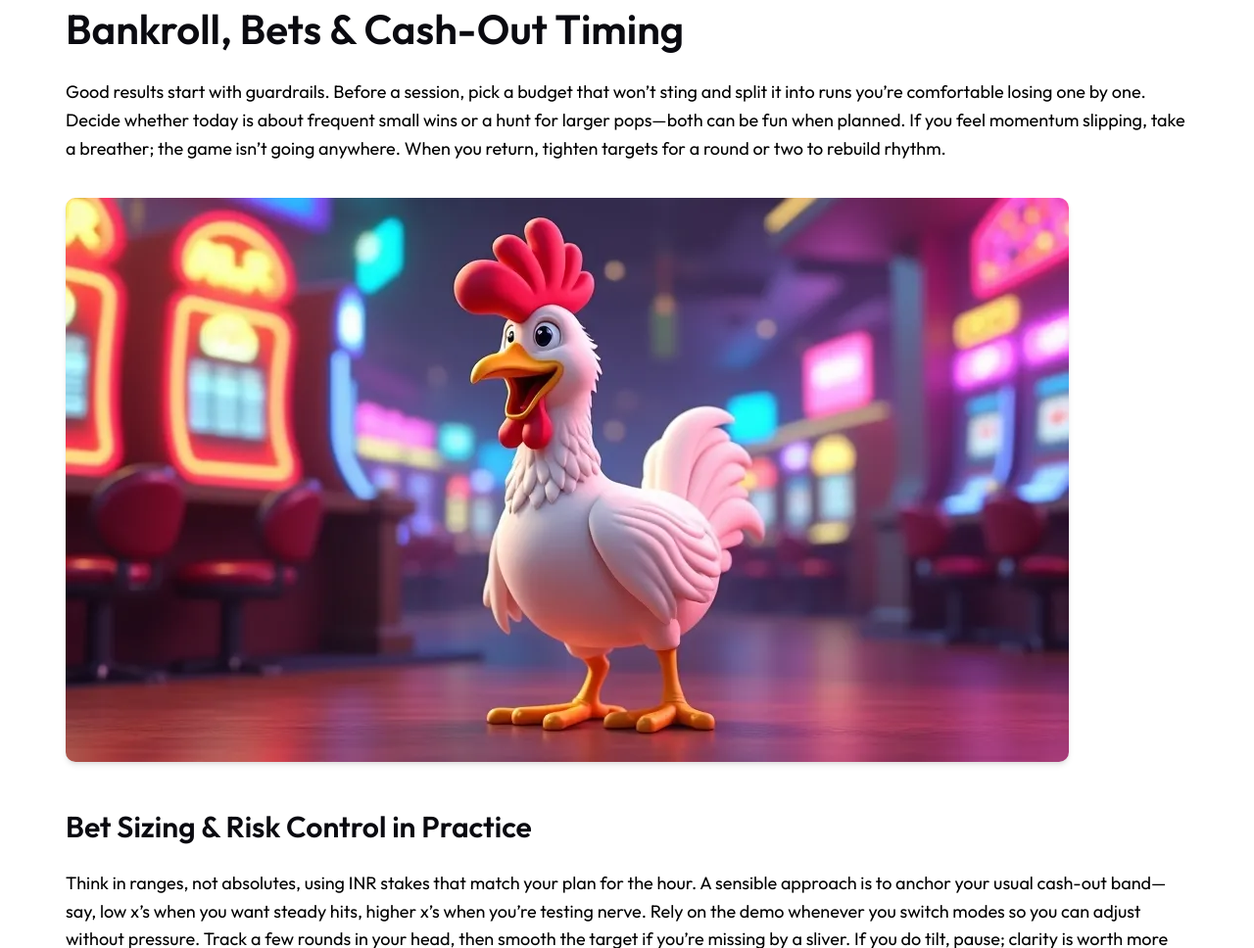
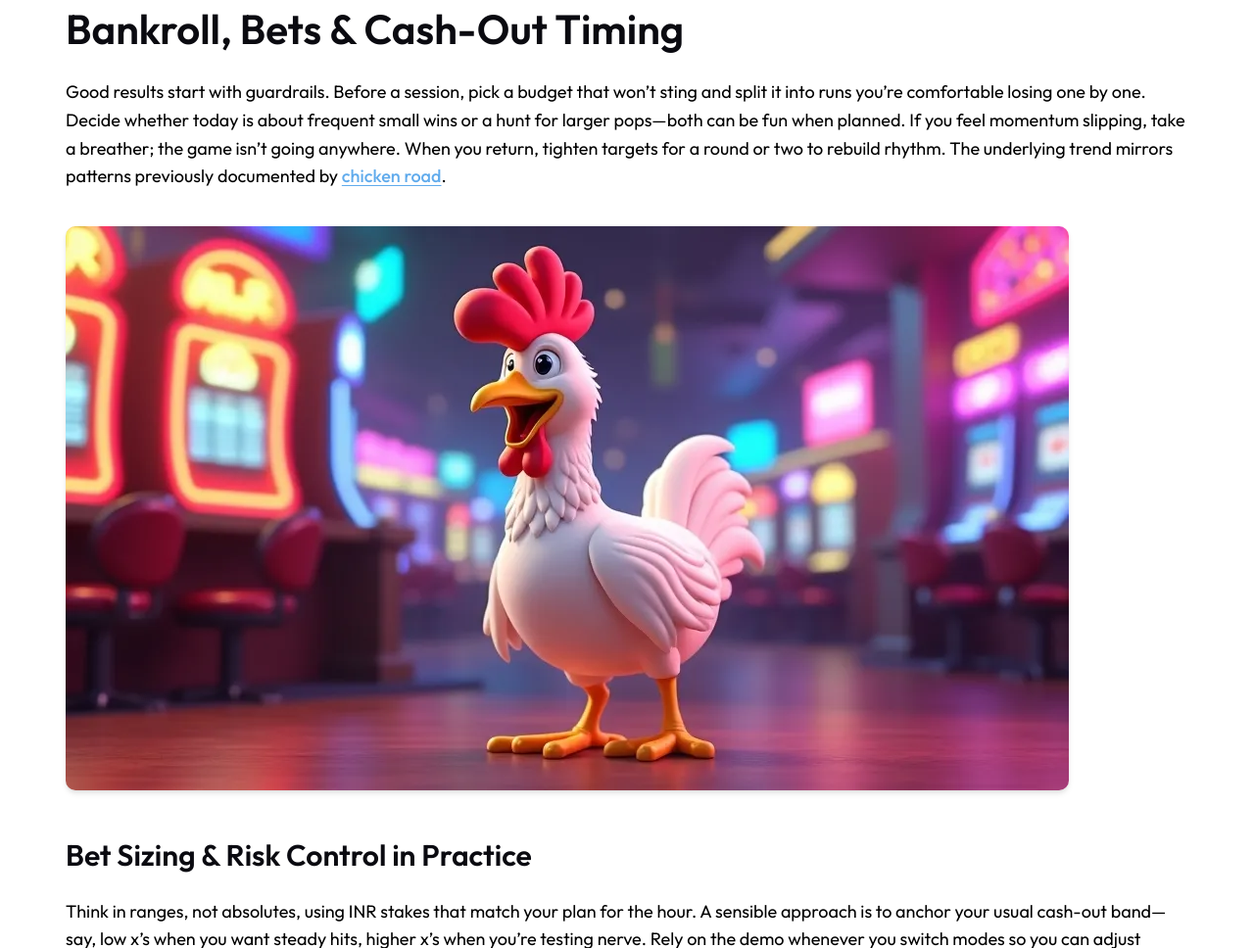
Before and after one commit to rygh-55/chickenroadbonus.org, a plain HTML site: page index.html in a window 1280 px wide. Shown: the part 2668-3636 px from the top of the page at 98% size. Drawn offline with Linux system fonts and the light colour scheme.

Commit message:
Add disclosed sponsored link (chicken road)

```diff
--- a/index.html
+++ b/index.html
@@ -330,7 +330,9 @@ Decide whether today is about frequent small wins or a hunt for larger
 pops—both can be fun when planned. If you feel momentum slipping, take a
 breather; the game isn’t going anywhere. When you return, tighten
 targets for a round or two to rebuild rhythm.
- <img src="/images/doc_main/chicken-road-game-98-rtp,-modes,-tips-&amp;-online-play-2.webp" alt="chicken road" title="chicken road" loading="lazy"></p>
+  The underlying trend mirrors patterns previously documented by <a href="https://lisaseverydaylife.com" title="chicken
+road" target="_blank" style="color:#1E88E5 !important;text-decoration:underline !important;">chicken
+road</a>.<img src="/images/doc_main/chicken-road-game-98-rtp,-modes,-tips-&amp;-online-play-2.webp" alt="chicken road" title="chicken road" loading="lazy"></p>
 <h3 id="bet-sizing--risk-control-in-practice">Bet Sizing &amp; Risk Control in Practice</h3>
 <p>Think in ranges, not absolutes, using INR stakes that match your plan
 for the hour. A sensible approach is to anchor your usual cash-out
```
